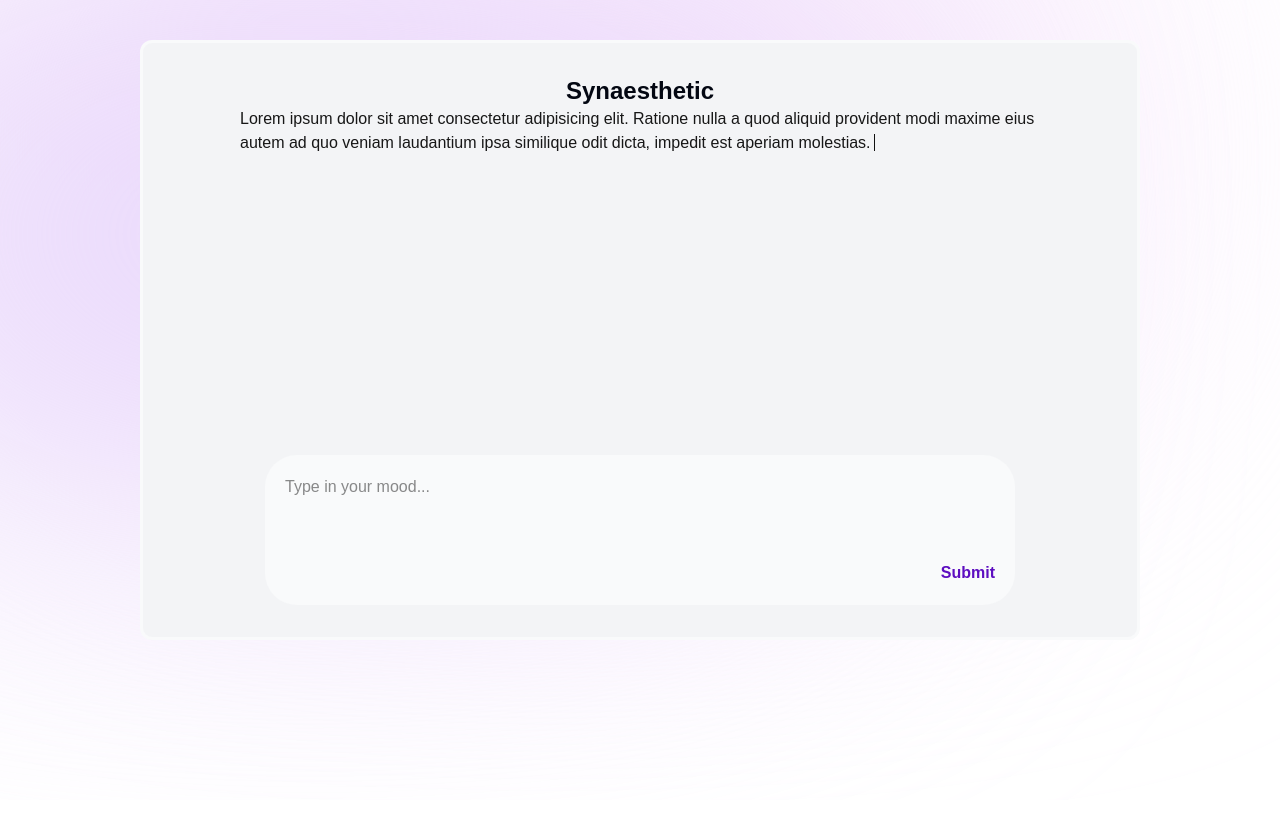
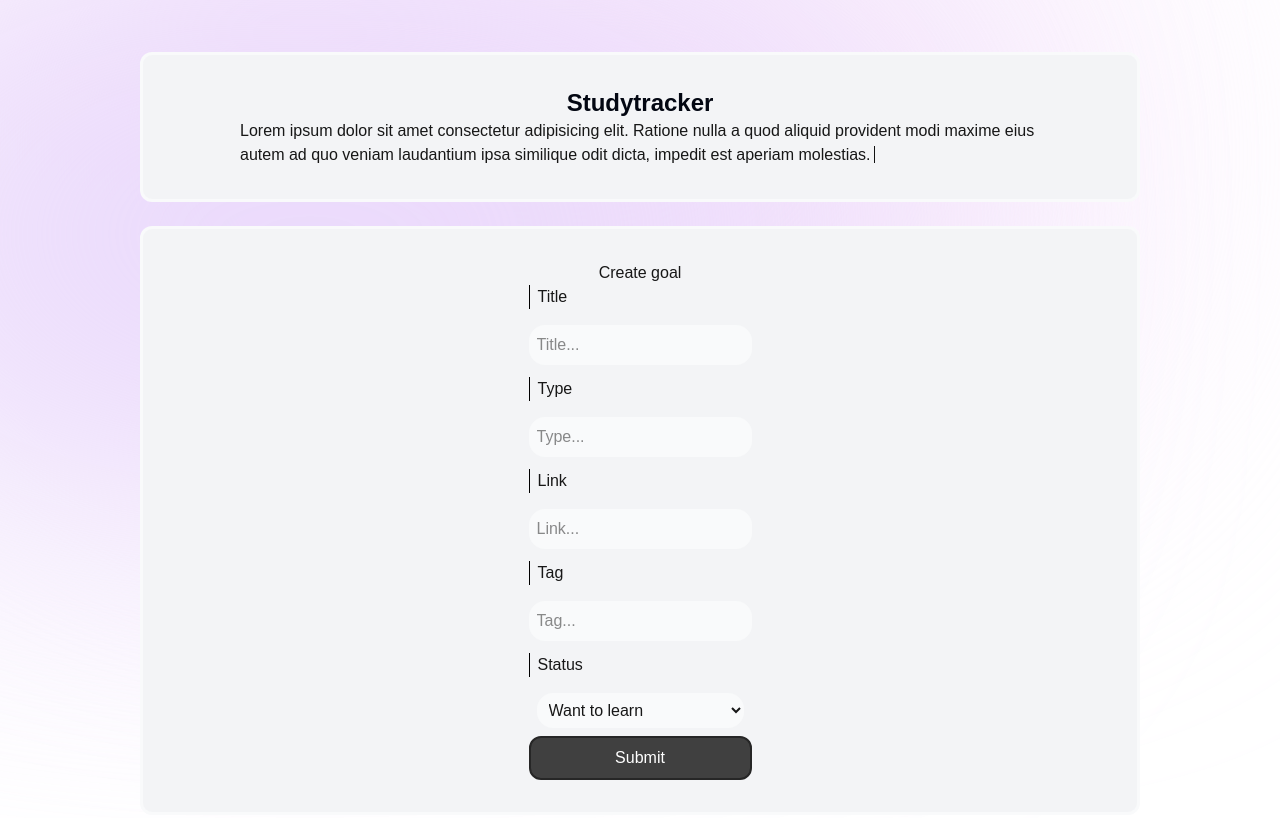
Before and after one commit to alex0109/Studytracker, a Next.js app in the folder client/: page / in a window 1280 px wide. Shown: the top 818 px of the page. Built offline with nearby package versions, Linux system fonts and the light colour scheme.

Commit message:
feat: added form

```diff
--- /dev/null
+++ b/client/app/components/block.tsx
@@ -0,0 +1,16 @@
+import React from "react";
+
+function Block({ children }: Readonly<{ children: React.ReactNode }>) {
+  return (
+    <div
+      className="p-8 my-3 bg-gray-100 dark:bg-neutral-800
+                    rounded-xl w-[1000px] h-[100%] border-3
+                    border-gray-50 dark:border-neutral-700
+                    flex flex-col items-center justify-between"
+    >
+      {children}
+    </div>
+  );
+}
+
+export default Block;
--- /dev/null
+++ b/client/app/components/button.tsx
@@ -0,0 +1,28 @@
+import React, { FC } from "react";
+
+interface CustomButtonInterface {
+  onClick?: () => void;
+  title: string;
+  disabled?: boolean;
+  type: "button" | "reset" | "submit";
+}
+
+function CustomButton({
+  onClick,
+  title,
+  disabled = false,
+  type,
+}: CustomButtonInterface) {
+  return (
+    <button
+      onClick={onClick}
+      disabled={disabled}
+      type={type}
+      className="w-full bg-neutral-700 border-2 border-neutral-800 p-2 rounded-xl text-white hover:opacity-90 cursor-pointer duration-200"
+    >
+      {title}
+    </button>
+  );
+}
+
+export default CustomButton;
--- /dev/null
+++ b/client/app/components/dashboard.component.tsx
@@ -0,0 +1,84 @@
+"use client";
+
+import { useForm } from "react-hook-form";
+import Block from "./block";
+import { CustomInput } from "./input";
+import CustomButton from "./button";
+
+enum MaterialStatus {
+  tolearn = "tolearn",
+  inprocess = "inprocess",
+  learnt = "learnt",
+}
+
+interface CustomFormInterface {
+  title: string;
+  type: string;
+  link: string;
+  tag: string;
+  status: MaterialStatus;
+}
+
+const Dashboard = () => {
+  const {
+    register,
+    formState: { errors },
+    handleSubmit,
+  } = useForm<CustomFormInterface>();
+
+  const onFormSubmit = (values: CustomFormInterface) => {
+    console.log(values);
+  };
+
+  return (
+    <Block>
+      <h1>Create goal</h1>
+      <form
+        onSubmit={handleSubmit(onFormSubmit)}
+        className="justify-center items-center"
+      >
+        <CustomInput
+          label="Title"
+          placeholder="Title..."
+          {...register<"title">("title", {})}
+          error={errors.title?.message}
+        />
+        <CustomInput
+          label="Type"
+          placeholder="Type..."
+          {...register<"type">("type", {})}
+          error={errors.type?.message}
+        />
+        <CustomInput
+          label="Link"
+          placeholder="Link..."
+          {...register<"link">("link", {})}
+          error={errors.link?.message}
+        />
+        <CustomInput
+          label="Tag"
+          placeholder="Tag..."
+          {...register<"tag">("tag", {})}
+          error={errors.tag?.message}
+        />
+        <div className="flex gap-2 flex-col justify-center">
+          <label className="border-l-1 border-black dark:border-white px-2">
+            Status
+          </label>
+          <select
+            {...register("status")}
+            className="bg-gray-50 dark:bg-neutral-700 p-2 m-2 rounded-2xl"
+          >
+            <option value="tolearn">Want to learn</option>
+            <option value="inprocess">In process</option>
+            <option value="learnt">Learnt</option>
+          </select>
+        </div>
+
+        <CustomButton title="Submit" type="submit" />
+      </form>
+    </Block>
+  );
+};
+
+export default Dashboard;
--- /dev/null
+++ b/client/app/components/input.tsx
@@ -0,0 +1,32 @@
+import React, { forwardRef } from "react";
+
+interface InputProps {
+  label?: string;
+  error?: string;
+  placeholder?: string;
+}
+
+export const CustomInput = forwardRef<HTMLInputElement, InputProps>(
+  (props, ref) => {
+    const { error, label, placeholder, ...inputProps } = props;
+
+    return (
+      <div className="flex gap-2 flex-col">
+        {label && (
+          <label className="border-l-1 border-black dark:border-white px-2">
+            {label}
+          </label>
+        )}
+        <input
+          {...inputProps}
+          ref={ref}
+          className="bg-gray-50 dark:bg-neutral-700 p-2 mt-2 mb-3 rounded-2xl"
+          placeholder={placeholder}
+        />
+        {error && <p>Error: {error}</p>}
+      </div>
+    );
+  }
+);
+
+CustomInput.displayName = "CustomInput";
--- a/client/app/components/intro.component.tsx
+++ b/client/app/components/intro.component.tsx
@@ -3,8 +3,8 @@
 import React from "react";
 import TypeText from "./type-text.component";
 import { TypeTextType } from "../types/type-text.types";
-import CustomForm from "./form.component";
 import { useForm } from "react-hook-form";
+import Block from "./block";
 
 const config: TypeTextType = {
   text: "Lorem ipsum dolor sit amet consectetur adipisicing elit. Ratione nulla a quod aliquid provident modi maxime eius autem ad quo veniam laudantium ipsa similique odit dicta, impedit est aperiam molestias.",
@@ -15,10 +15,10 @@ function Intro() {
   const { watch } = useForm();
   const promts = watch("promt");
   return (
-    <div className="p-8 bg-gray-100 dark:bg-neutral-800 rounded-xl w-[1000px] h-[600px] border-3 border-gray-50 dark:border-neutral-700 flex flex-col items-center justify-between">
+    <Block>
       <div className="w-[800px]">
         <h1 className="text-gray-950 dark:text-white text-2xl font-bold text-center">
-          Synaesthetic
+          Studytracker
         </h1>
         <div>
           {!promts ? (
@@ -28,8 +28,7 @@ function Intro() {
           )}
         </div>
       </div>
-      <CustomForm />
-    </div>
+    </Block>
   );
 }
 
--- a/client/app/layout.tsx
+++ b/client/app/layout.tsx
@@ -2,15 +2,13 @@ import type { Metadata } from "next";
 import "./globals.css";
 
 export const metadata: Metadata = {
-  title: "Synaesthetic",
+  title: "Studytracker",
   description: "Cool app",
 };
 
 export default function RootLayout({
   children,
-}: Readonly<{
-  children: React.ReactNode;
-}>) {
+}: Readonly<{ children: React.ReactNode }>) {
   return (
     <html lang="en">
       <body className="relative bg-gray-50">
--- a/client/app/page.tsx
+++ b/client/app/page.tsx
@@ -1,9 +1,11 @@
+import Dashboard from "./components/dashboard.component";
 import Intro from "./components/intro.component";
 
 export default function Home() {
   return (
     <main className="flex flex-col items-center pt-10">
       <Intro />
+      <Dashboard />
     </main>
   );
 }
--- a/client/package.json
+++ b/client/package.json
@@ -1,5 +1,5 @@
 {
-  "name": "synaesthetic",
+  "name": "studytracker",
   "version": "0.1.0",
   "private": true,
   "scripts": {
@@ -12,7 +12,7 @@
     "next": "15.4.3",
     "react": "19.1.0",
     "react-dom": "19.1.0",
-    "react-hook-form": "^7.60.0"
+    "react-hook-form": "^7.61.1"
   },
   "devDependencies": {
     "@eslint/eslintrc": "^3",
```
Also changed, not shown: package.json (+4 -4 lines), 1 other file (tests, documents, lock files or other folders).
